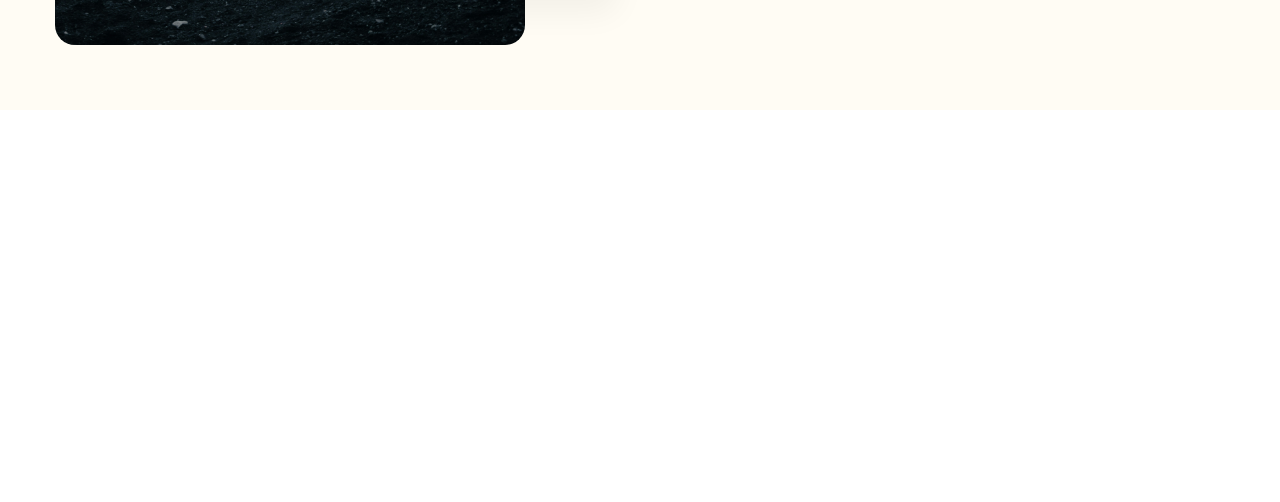
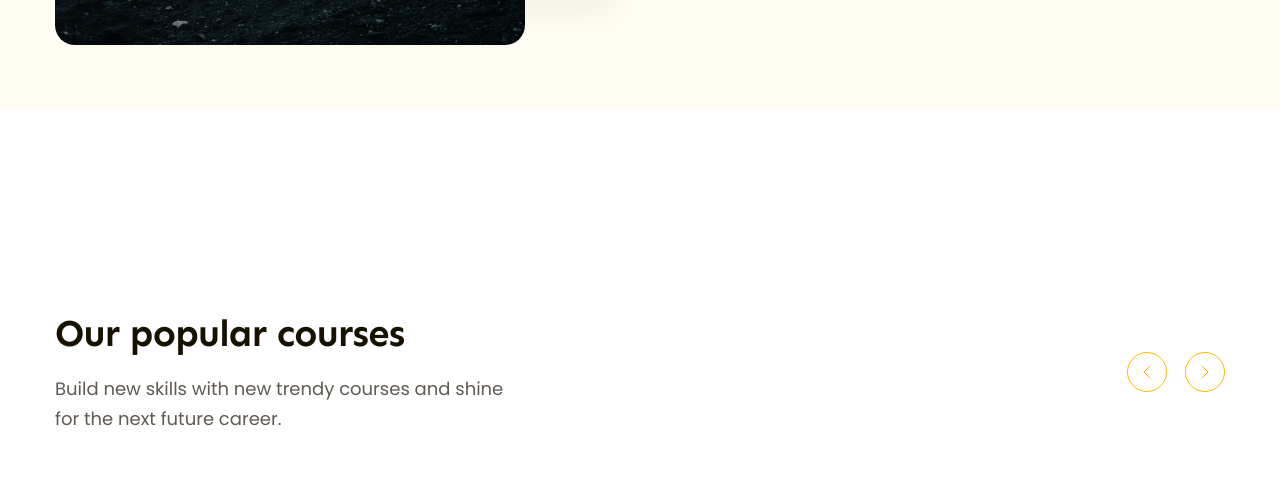
Before and after one commit to namngxthanh/htmlcss-project-02, a plain HTML site: page index.html in a window 1280 px wide. Shown: the part 790-1292 px from the top of the page. Drawn offline with Linux system fonts and the light colour scheme.

Commit message:
Popular #1

```diff
--- a/assets/css/styles.css
+++ b/assets/css/styles.css
@@ -37,6 +37,23 @@ a {
 
 .btn:hover {
     opacity: 0.9;
+}
+
+.heading {
+    font-family: var(--font-heading);
+    font-weight: 700;
+    letter-spacing: -0.02em;
+    color: #171100;
+}
+
+.heading.lv1 {
+    font-size: 5.8rem;
+    line-height: 1.17;
+}
+
+.heading.lv2 {
+    font-size: 3.8rem;
+    line-height: 1.26;
 }
 
 .main-content {
@@ -187,15 +204,6 @@ a {
     padding: 64px 0 0 130px;
 }
 
-.hero .heading {
-    font-family: var(--font-heading);
-    font-size: 5.8rem;
-    font-weight: 700;
-    line-height: 1.17;
-    letter-spacing: -0.02em;
-    color: #171100;
-}
-
 .hero .desc {
     margin-top: 22px;
     color: #5f5b53;
@@ -256,3 +264,46 @@ a {
     font-weight: 700;
     line-height: 1.23; /* 122.727% */
 }
+
+/* -------- Popular ----------- */
+
+.popular {
+    padding: 65px 0;
+    margin-top: 135px;
+}
+
+.popular-top {
+    display: flex;
+    justify-content: space-between;
+    align-items: center;
+}
+.popular-top .desc {
+    margin-top: 16px;
+    width: 458px;
+    color: #5f5b53;
+    font-size: 1.8rem;
+    line-height: 1.67;
+}
+
+.popular .controls {
+    display: flex;
+    gap: 18px;
+}
+
+.popular-top .control-btn {
+    display: flex;
+    align-items: center;
+    justify-content: center;
+    width: 40px;
+    height: 40px;
+    border-radius: 50%;
+    color: var(--primary-color);
+    border: 1px solid var(--primary-color);
+    background: transparent;
+}
+
+.popular-top .control-btn:hover {
+    color: #fff;
+    background: var(--primary-color);
+    cursor: pointer;
+}
--- a/index.html
+++ b/index.html
@@ -99,7 +99,7 @@
 
                         <!-- Hero right -->
                         <div class="content-block">
-                            <h1 class="heading">
+                            <h1 class="heading lv1">
                                 Learn without limits and spread knowledge.
                             </h1>
                             <p class="desc">
@@ -130,6 +130,55 @@
                     </div>
                 </div>
             </div>
+
+            <!-- Popular -->
+            <div class="popular">
+                <div class="main-content">
+                    <div class="popular-top">
+                        <div class="info">
+                            <h2 class="heading lv2">Our popular courses</h2>
+                            <p class="desc">
+                                Build new skills with new trendy courses and
+                                shine for the next future career.
+                            </p>
+                        </div>
+                        <div class="controls">
+                            <button class="control-btn">
+                                <svg
+                                    width="8"
+                                    height="14"
+                                    viewBox="0 0 8 14"
+                                    fill="none"
+                                    xmlns="http://www.w3.org/2000/svg"
+                                >
+                                    <path
+                                        d="M7 1L1 7L7 13"
+                                        stroke="currentColor"
+                                        stroke-linecap="round"
+                                        stroke-linejoin="round"
+                                    />
+                                </svg>
+                            </button>
+                            <button class="control-btn">
+                                <svg
+                                    width="8"
+                                    height="14"
+                                    viewBox="0 0 8 14"
+                                    fill="none"
+                                    xmlns="http://www.w3.org/2000/svg"
+                                >
+                                    <path
+                                        d="M1 1L7 7L1 13"
+                                        stroke="currentColor"
+                                        stroke-linecap="round"
+                                        stroke-linejoin="round"
+                                    />
+                                </svg>
+                            </button>
+                        </div>
+                    </div>
+                </div>
+            </div>
         </main>
     </body>
 </html>
```
Also changed, not shown: assets/icons/chevron-left.svg (added), assets/icons/chevron-right.svg (added).
